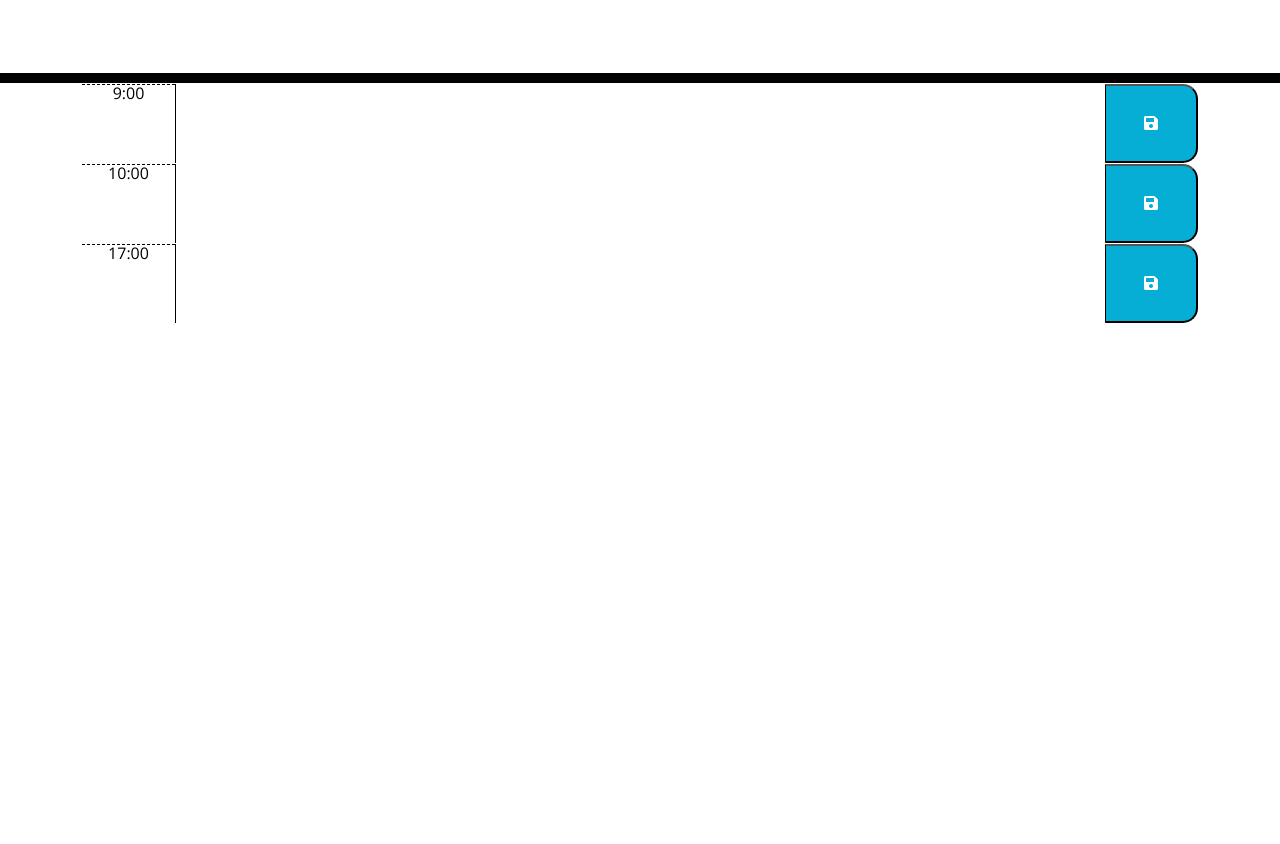
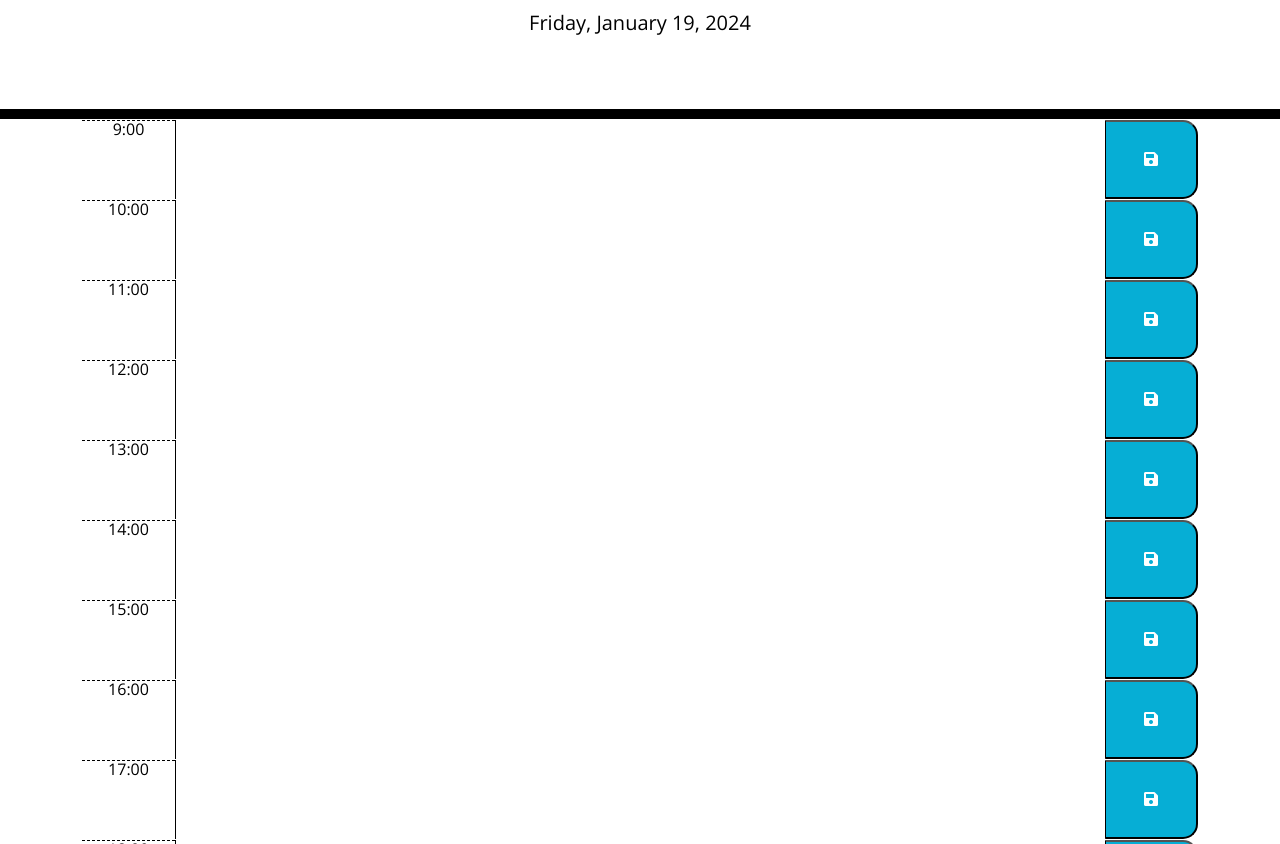
Before and after one commit to JCBarradas/PlannerEarth, a plain HTML site: page index.html in a window 1280 px wide. Shown: the part 168-1012 px from the top of the page. Before the commit the page ends 800 px from the top, so only its background shows below. Drawn offline with nearby package versions, Linux system fonts and the light colour scheme.

Commit message:
added currentday, looped the html conteiner to create timeblocks and saved them to the local storage

```diff
--- a/assets/script.js
+++ b/assets/script.js
@@ -0,0 +1,30 @@
+//Display the current day at the top of the calender when a user opens the planner.
+//Present timeblocks for standard business hours when the user scrolls down.
+//Color-code each timeblock based on past, present, and future when the timeblock is viewed.
+//Allow a user to enter an event when they click a timeblock
+//Save the event in local storage when the save button is clicked in that timeblock.
+//Persist events between refreshes of a page
+
+$(document).ready(function () {
+    // Display the current day
+    $("#currentDay").text(dayjs().format("dddd, MMMM D, YYYY"));
+
+    // Generate timeblocks
+   var timeblocksContainer = $(".container");
+
+    for (var i = 9; i <= 19; i++) {
+      var timeblock = $("<div>")
+        .addClass("row time-block")
+        .attr("data-hour", i);
+
+      var hourCol = $("<div>").addClass("col-1 hour").text(`${i}:00`);
+      var textAreaCol = $("<textarea>").addClass("col-10 description");
+
+      // Load events from local storage on page load
+      var savedEvent = localStorage.getItem(`event-${i}`);
+      if (savedEvent) {
+        textAreaCol.val(savedEvent);
+        console.log(savedEvent)
+      }
+
+    }})
--- a/assets/style.css
+++ b/assets/style.css
@@ -45,17 +45,17 @@ header {
 
 .past {
   background-color: #d3d3d3;
-  color: white;
+  color: rgb(255, 255, 255);
 }
 
 .present {
   background-color: #ff6961;
-  color: white;
+  color: rgb(138, 138, 138);
 }
 
 .future {
   background-color: #77dd77;
-  color: white;
+  color: rgb(255, 255, 255);
 }
 
 .saveBtn {
--- a/index.html
+++ b/index.html
@@ -22,6 +22,8 @@
     />
     <link rel="stylesheet" href="./assets/style.css" />
     <title>Work Day Scheduler</title>
+
+
   </head>
 
   <body>
@@ -44,18 +46,56 @@
           <textarea class="col-10 description"></textarea>
           <button class="col-1 saveBtn"><i class="fas fa-save"></i></button>
         </div>
-        <!-- Repeat for other hours -->
-        <!-- ... -->
+        <div class="row time-block" data-hour="11">
+          <div class="col-1 hour">11:00</div>
+          <textarea class="col-10 description"></textarea>
+          <button class="col-1 saveBtn"><i class="fas fa-save"></i></button>
+        </div>
+        <div class="row time-block" data-hour="12">
+          <div class="col-1 hour">12:00</div>
+          <textarea class="col-10 description"></textarea>
+          <button class="col-1 saveBtn"><i class="fas fa-save"></i></button>
+        </div>
+        <div class="row time-block" data-hour="13">
+          <div class="col-1 hour">13:00</div>
+          <textarea class="col-10 description"></textarea>
+          <button class="col-1 saveBtn"><i class="fas fa-save"></i></button>
+        </div>
+        <div class="row time-block" data-hour="14">
+          <div class="col-1 hour">14:00</div>
+          <textarea class="col-10 description"></textarea>
+          <button class="col-1 saveBtn"><i class="fas fa-save"></i></button>
+        </div>
+        <div class="row time-block" data-hour="15">
+          <div class="col-1 hour">15:00</div>
+          <textarea class="col-10 description"></textarea>
+          <button class="col-1 saveBtn"><i class="fas fa-save"></i></button>
+        </div>
+        <div class="row time-block" data-hour="16">
+          <div class="col-1 hour">16:00</div>
+          <textarea class="col-10 description"></textarea>
+          <button class="col-1 saveBtn"><i class="fas fa-save"></i></button>
+        </div>
         <div class="row time-block" data-hour="17">
           <div class="col-1 hour">17:00</div>
+          <textarea class="col-10 description"></textarea>
+          <button class="col-1 saveBtn"><i class="fas fa-save"></i></button>
+        </div>
+        <div class="row time-block" data-hour="18">
+          <div class="col-1 hour">18:00</div>
+          <textarea class="col-10 description"></textarea>
+          <button class="col-1 saveBtn"><i class="fas fa-save"></i></button>
+        </div>
+        <div class="row time-block" data-hour="19">
+          <div class="col-1 hour">19:00</div>
           <textarea class="col-10 description"></textarea>
           <button class="col-1 saveBtn"><i class="fas fa-save"></i></button>
         </div>
       </div>
     </div>
 
-    <script src="https://cdnjs.cloudflare.com/ajax/libs/jquery/3.2.1/jquery.min.js"></script>
-    <script src="https://cdn.jsdelivr.net/npm/dayjs@1/dayjs.min.js"></script>
-    <script src="/assets/script.js"></script>
+    <script src="https://code.jquery.com/jquery-3.6.4.min.js"></script>
+    <script src="https://cdn.jsdelivr.net/npm/dayjs@1.10.7"></script>
+    <script src="./assets/script.js"></script>
   </body>
 </html>
```
